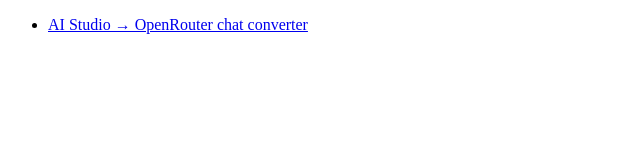
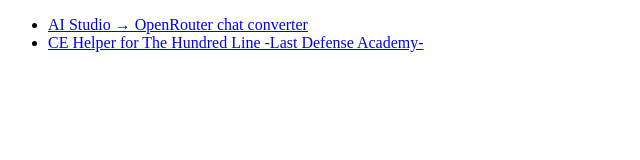
Before and after one commit to bingbangbopper/bingbangbopper.github.io, a plain HTML site: page index.html in a window 1280 px wide. Shown: the whole page, without its empty margins (0-640 px from the left). Drawn offline with Linux system fonts and the light colour scheme.

Commit message:
Update index.html

```diff
--- a/index.html
+++ b/index.html
@@ -8,6 +8,9 @@
       <li>
         <a href="/chatconvert.html">AI Studio &#x2192; OpenRouter chat converter</a>
       </li>
+      <li>
+        <a href="/cehelper.html">CE Helper for The Hundred Line -Last Defense Academy-</a>
+      </li>
     </ul>
   </body>
 </html>
```
